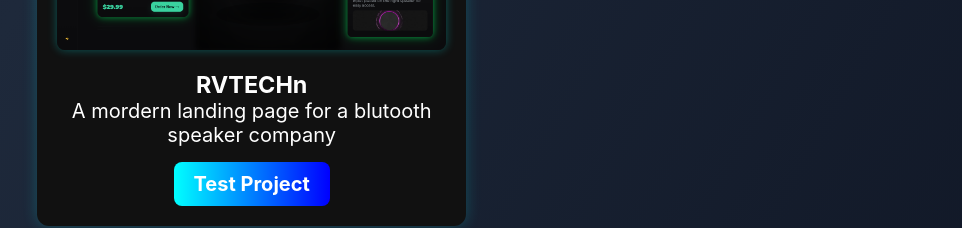
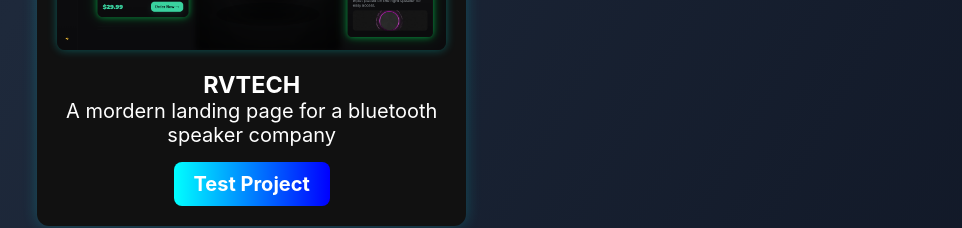
Before and after one commit to Adedamolah/My-Portfolio, a plain HTML site: page blog.html in a window 1280 px wide. Shown: the part 1573-1801 px from the top of the page, without its empty margins (243-1205 px from the left). Drawn offline with Linux system fonts and the light colour scheme.

Commit message:
Update blog.html

```diff
--- a/blog.html
+++ b/blog.html
@@ -86,8 +86,8 @@
 
     <div class="project-card">
       <img src="RV.png" alt="Store" class="project-img">
-      <h3>RVTECHn</h3>
-      <p>A mordern landing page for a blutooth speaker company</p>
+      <h3>RVTECH</h3>
+      <p>A mordern landing page for a bluetooth speaker company</p>
       <a href="https://adedamolah.github.io/RVTECH/" class="btn">Test Project</a>
     </div>
   </div>
```
